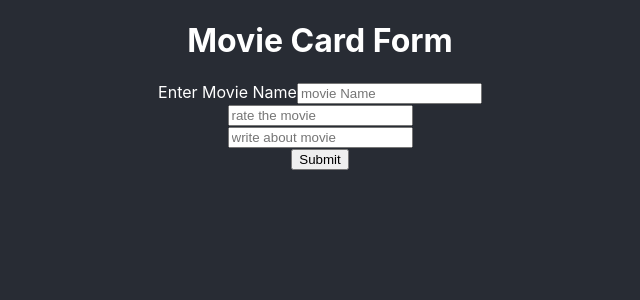
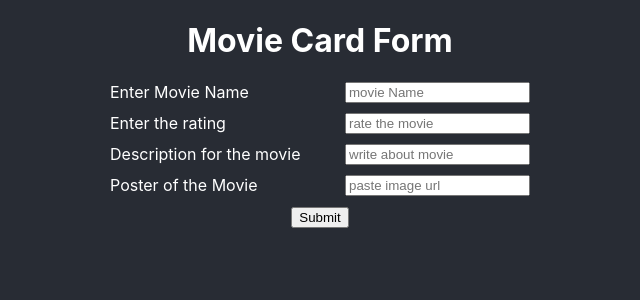
Before and after one commit to sineka-mediwave/react-project, a React (Create React App) app in the folder app/: page / in a window 1280 px wide. Shown: the top 300 px of the page, without its empty margins (320-960 px from the left). Built offline with nearby package versions, Linux system fonts and the light colour scheme.

Commit message:
styling the form

```diff
--- a/app/src/App.css
+++ b/app/src/App.css
@@ -1,13 +1,19 @@
+body {
+  background-color: #282c34;
+}
+
 .App {
   text-align: center;
-  background-color: #282c34;
-  min-height: 100vh;
 }
 
 .App-header {
-  display: flex;
-  flex-direction: column;
-  align-items: center;
-  justify-content: center;
+  width: 420px;
+  margin: 0 auto;
   color: white;
 }
+
+.inputDiv {
+  margin-bottom: 10px;
+  display: flex;
+  justify-content: space-between;
+}
--- a/app/src/App.jsx
+++ b/app/src/App.jsx
@@ -29,14 +29,23 @@ function App() {
                 type="number"
                 name="ratings"
                 id="ratings"
+                label="Enter the rating"
                 placeholder="rate the movie"
               />
 
               <Input
                 type="text"
                 name="description"
+                id="description"
+                label= "Description for the movie"
                 placeholder="write about movie"
-                id="description"
+              />
+              <Input
+                type="link"
+                name="imageUrl"
+                id="imageUrl"
+                label= "Poster of the Movie"
+                placeholder="paste image url"
               />
 
               <button type="submit" >Submit</button>
--- a/app/src/Components/Input.jsx
+++ b/app/src/Components/Input.jsx
@@ -1,6 +1,6 @@
 function Input({ name, type, label, placeholder, onChange, value, onBlur }) {
     return (
-      <div>
+      <div className="inputDiv">
         <label>{label}</label>
         <input
           name={name}
```
